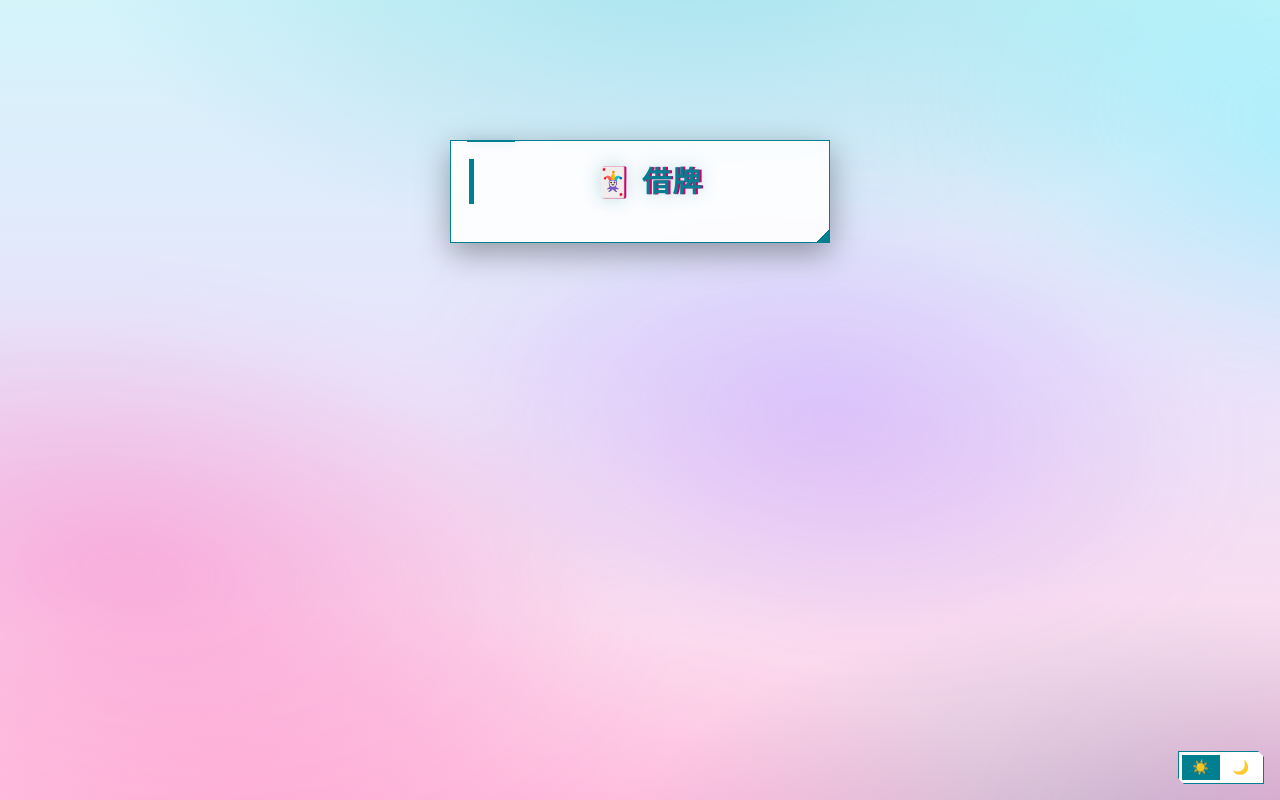
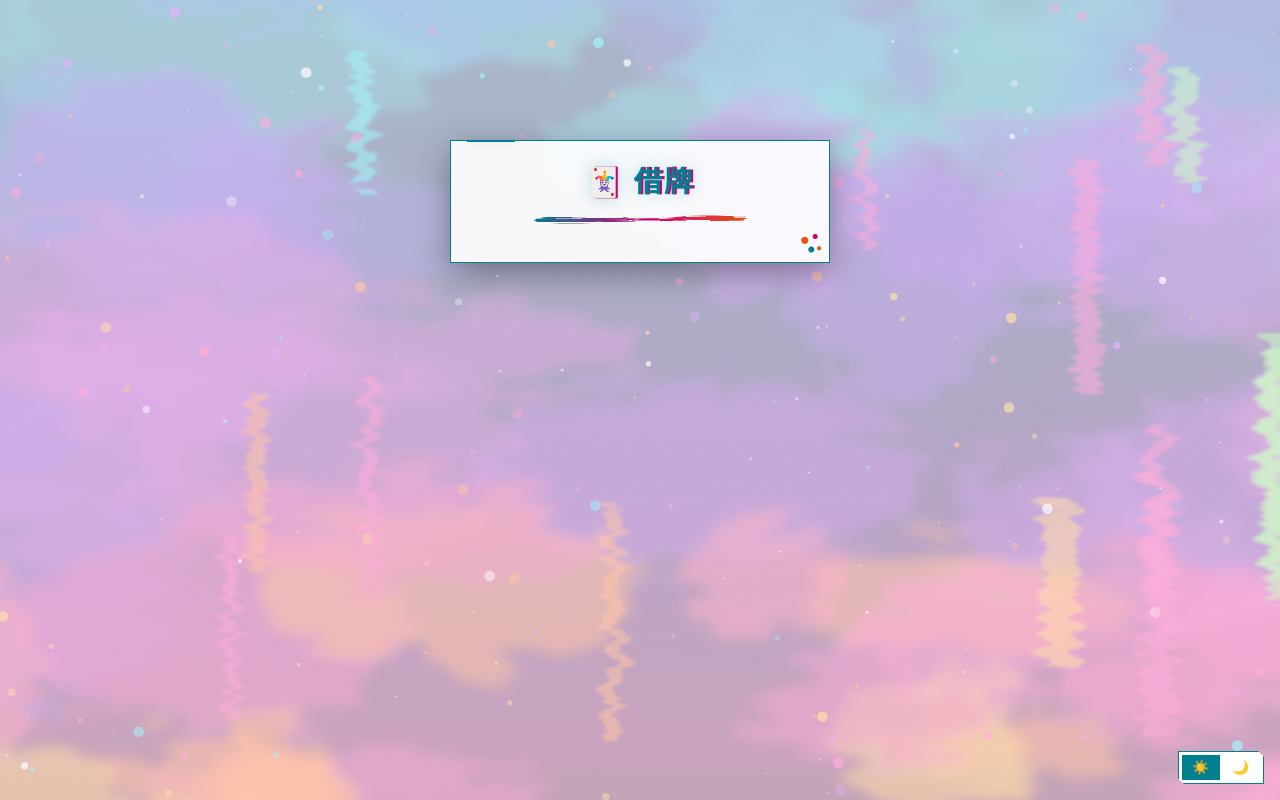
Before and after one commit to gan86650/cardLoan_GUI, a FastAPI app: page /login in a window 1280 px wide. Run offline with FastAPI, Linux system fonts and the light colour scheme; parts of the project's set-up code (start-up, migrations or seed data) failed here and were passed over.

Commit message:
Apply a painterly neon style: brushed background, canvas grain, brush-stroke titles and buttons
Co-Authored-By: Claude Opus 5.5 (1M context) <noreply@anthropic.com>

```diff
--- a/static/style.css
+++ b/static/style.css
@@ -496,35 +496,68 @@ input:focus, select:focus, textarea:focus { border-color: var(--main); box-shado
 .nav-group { color: #00f0ff; }
 .nav-group::before { color: #ff2a9d; }
 
-/* ── 流動的霓虹光：桃紅、紫、青三團光在背景緩慢飄移、呼吸 ─────────────────── */
-:root { --flow-opacity: .55; }
-@media (prefers-color-scheme: dark) { :root:not([data-theme="light"]) { --flow-opacity: .8; } }
-:root[data-theme="dark"] { --flow-opacity: .8; }
-body::after {
-  content: ""; position: fixed; inset: -20%; z-index: -1; pointer-events: none;
-  background:
-    radial-gradient(38% 32% at 20% 75%, rgba(255, 42, 157, .55), transparent 70%),
-    radial-gradient(34% 30% at 80% 25%, rgba(0, 240, 255, .45), transparent 70%),
-    radial-gradient(30% 28% at 55% 55%, rgba(150, 60, 255, .4), transparent 70%),
-    radial-gradient(26% 24% at 85% 85%, rgba(255, 42, 157, .35), transparent 70%);
-  opacity: var(--flow-opacity);
-  filter: blur(30px);
-  will-change: transform, opacity;
-  animation: neon-flow 24s ease-in-out infinite alternate, neon-breathe 9s ease-in-out infinite alternate;
-}
-@keyframes neon-flow {
-  0%   { transform: translate(0, 0) rotate(0deg) scale(1); }
-  33%  { transform: translate(6%, -5%) rotate(8deg) scale(1.08); }
-  66%  { transform: translate(-5%, 4%) rotate(-6deg) scale(.96); }
-  100% { transform: translate(4%, 6%) rotate(4deg) scale(1.05); }
-}
-/* 只動 transform 和 opacity，瀏覽器可以交給 GPU，不會拖慢頁面 */
-@keyframes neon-breathe {
-  from { opacity: calc(var(--flow-opacity) * .7); }
-  to   { opacity: var(--flow-opacity); }
+@media (prefers-reduced-motion: reduce) {
+  * { transition: none !important; }
 }
 
-@media (prefers-reduced-motion: reduce) {
-  * { transition: none !important; }
-  body::after { animation: none; }
+/* ── 手繪顏料風格 ────────────────────────────────────────────────────────────
+   背景是筆刷塗抹的霓虹街景色塊（static/paint-bg.svg，自己產生），
+   卡片疊畫布紋理，標題底下一筆刷線，按鈕和表頭的邊緣像被顏料刷開。 */
+:root { --paint-veil: rgba(255, 248, 252, .62); --warm: #e0560f; }
+@media (prefers-color-scheme: dark) {
+  :root:not([data-theme="light"]) { --paint-veil: rgba(4, 6, 18, .18); --warm: #ff7a1a; }
 }
+:root[data-theme="dark"] { --paint-veil: rgba(4, 6, 18, .18); --warm: #ff7a1a; }
+
+html {
+  background:
+    linear-gradient(var(--paint-veil), var(--paint-veil)),
+    url("/static/paint-bg.svg") center / cover no-repeat,
+    var(--bg);
+  background-attachment: fixed;
+}
+
+/* 畫布紋理 */
+.card, .table-wrap, .stat, .tile, .callout, .sidebar {
+  background-image: url("/static/grain.svg");
+  background-color: var(--panel);
+}
+.sidebar { background-color: rgba(4, 7, 16, .9); }
+
+/* 標題：底下一筆刷線（桃紅→橘，取參考圖的招牌暖色） */
+h1 { border-left: 0; padding-left: 0; }
+h1::after {
+  display: block; content: ""; width: 220px; max-width: 100%; height: 12px; margin-top: 6px;
+  background: linear-gradient(90deg, var(--main), var(--pop) 55%, var(--warm));
+  -webkit-mask: url("/static/brush-stroke.svg") center / 100% 100% no-repeat;
+  mask: url("/static/brush-stroke.svg") center / 100% 100% no-repeat;
+  box-shadow: none;
+}
+.narrow h1::after { margin: 8px auto 0; }
+
+/* 按鈕：顏料刷開的邊緣，取代切角 */
+button, .button {
+  clip-path: none;
+  -webkit-mask: url("/static/brush-rect.svg") center / 100% 100% no-repeat;
+  mask: url("/static/brush-rect.svg") center / 100% 100% no-repeat;
+  padding: 10px 22px;
+}
+button:hover, .button:hover { box-shadow: none; filter: brightness(1.15) saturate(1.2); }
+button.link, .theme-toggle button { -webkit-mask: none; mask: none; padding: 0; }
+.theme-toggle button { padding: 4px 10px; }
+.button.secondary, .small-btn.secondary, .secondary-btn { -webkit-mask: none; mask: none; clip-path: var(--clip-sm); }
+
+/* 表頭：主色帶紋理，像刷上去的一道顏料 */
+th { background-image: url("/static/grain.svg"); background-color: var(--main); }
+
+/* 噴漆感的點綴：卡片右下角換成一小團顏料噴點 */
+.card::after {
+  width: 26px; height: 26px; right: 6px; bottom: 6px; background: none;
+  background-image:
+    radial-gradient(circle at 30% 40%, var(--warm) 0 3px, transparent 4px),
+    radial-gradient(circle at 70% 25%, var(--pop) 0 2px, transparent 3px),
+    radial-gradient(circle at 55% 75%, var(--main) 0 2.5px, transparent 3.5px),
+    radial-gradient(circle at 85% 70%, var(--warm) 0 1.5px, transparent 2.5px);
+}
+.stat.warn b, .warn { color: var(--warn); }
+.nav-group::before { color: var(--warm); }
```
Also changed, not shown: static/brush-rect.svg (added), static/brush-stroke.svg (added), static/grain.svg (added), static/paint-bg.svg (added).
